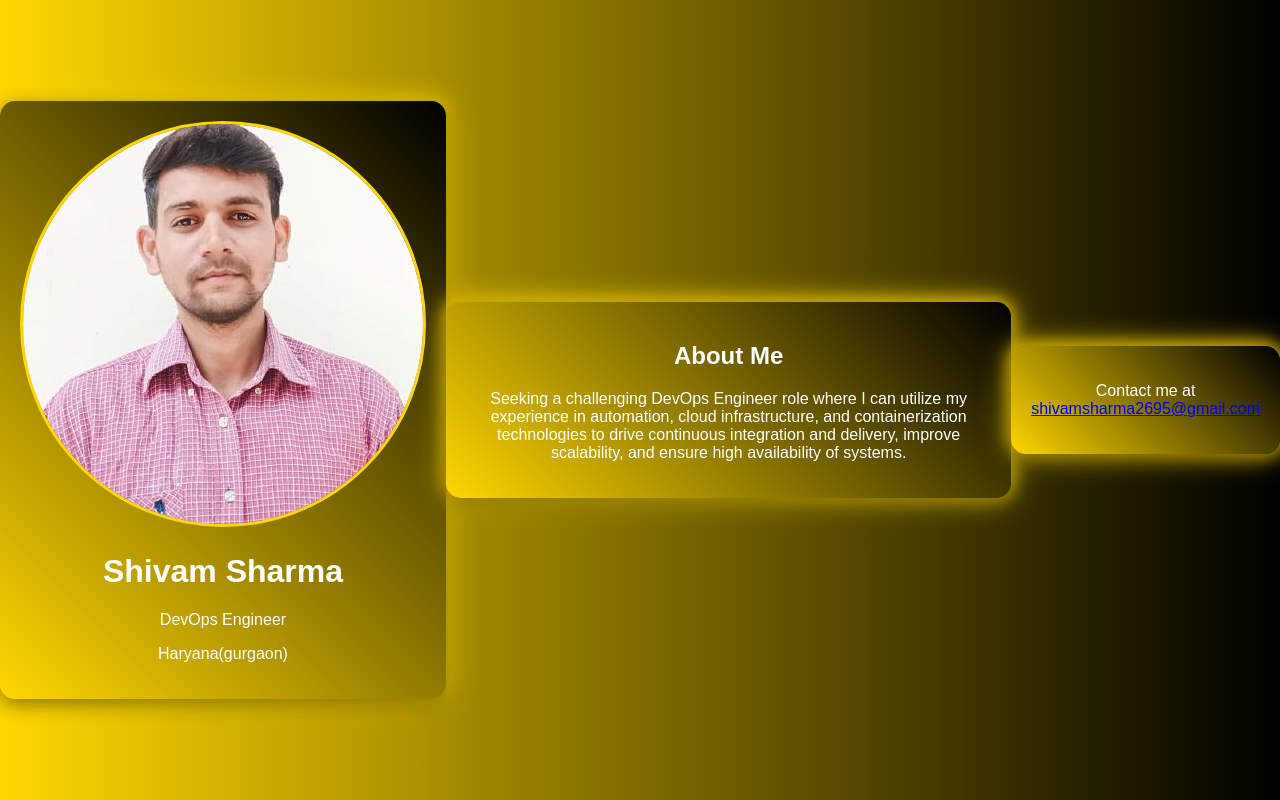
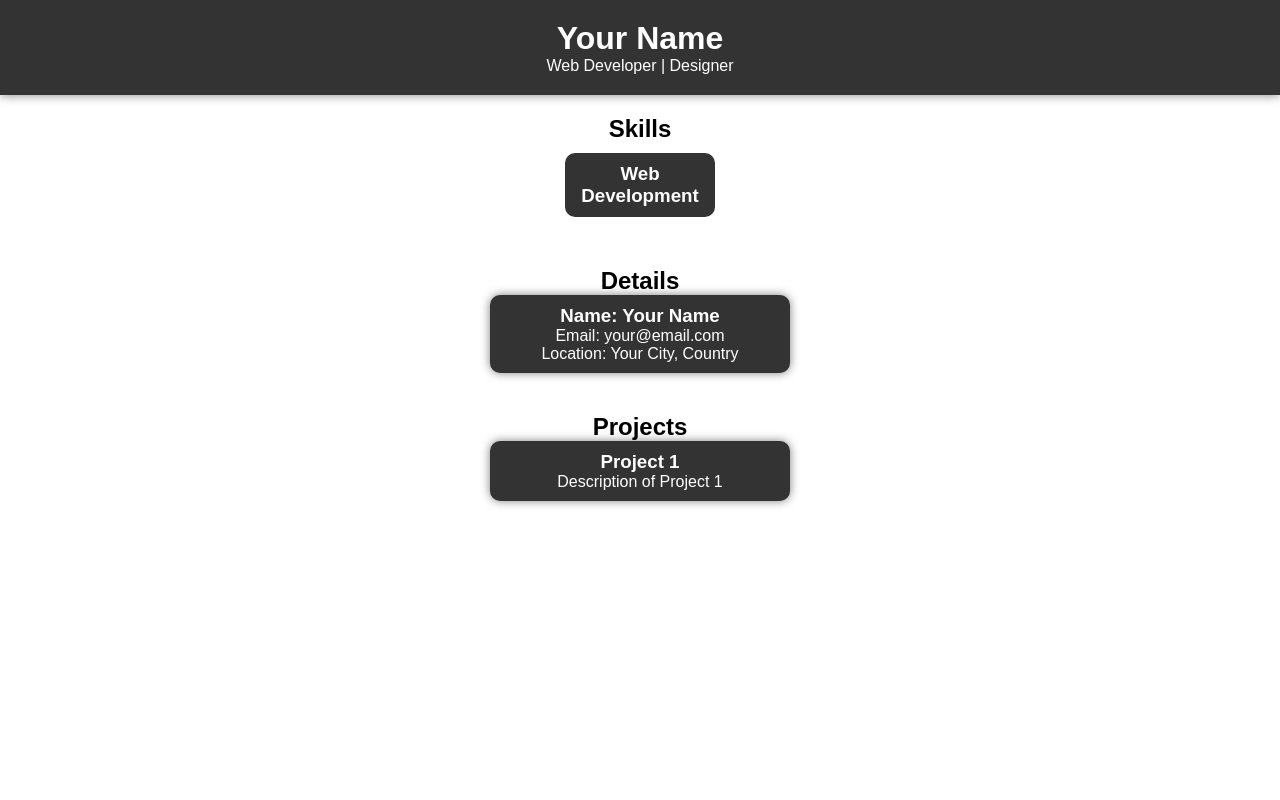
Before and after one commit to ShivDev007/school_app, a Flask app: page / in a window 1280 px wide. Run offline with Flask 3, Linux system fonts and the light colour scheme.

Commit message:
added new design

```diff
--- /dev/null
+++ b/static/styles.css
@@ -0,0 +1,73 @@
+/* Reset some default styles */
+* {
+    margin: 0;
+    padding: 0;
+    box-sizing: border-box;
+}
+
+body {
+    font-family: Arial, sans-serif;
+}
+
+/* Header Styles */
+header {
+    text-align: center;
+    background-color: #333;
+    color: #fff;
+    padding: 20px;
+    box-shadow: 0 0 10px rgba(0, 0, 0, 0.5);
+}
+
+/* Skills Section Styles */
+.skills {
+    text-align: center;
+    padding: 20px;
+}
+
+.skill-card {
+    display: inline-block;
+    width: 150px;
+    background-color: #333;
+    color: #fff;
+    border-radius: 10px;
+    margin: 10px;
+    padding: 10px;
+    transition: background-color 0.3s, transform 0.3s;
+}
+
+.skill-card:hover {
+    background-color: #28a745; /* Green neon glow color */
+    transform: scale(1.1);
+}
+
+/* Details Section Styles */
+.details {
+    text-align: center;
+    padding: 20px;
+}
+
+.detail-card {
+    width: 300px;
+    margin: 0 auto;
+    background-color: #333;
+    color: #fff;
+    border-radius: 10px;
+    padding: 10px;
+    box-shadow: 0 0 10px rgba(0, 0, 0, 0.5);
+}
+
+/* Projects Section Styles */
+.projects {
+    text-align: center;
+    padding: 20px;
+}
+
+.project-card {
+    width: 300px;
+    margin: 0 auto;
+    background-color: #333;
+    color: #fff;
+    border-radius: 10px;
+    padding: 10px;
+    box-shadow: 0 0 10px rgba(0, 0, 0, 0.5);
+}
--- a/templates/index.html
+++ b/templates/index.html
@@ -1,77 +1,41 @@
 <!DOCTYPE html>
-<html lang="en">
+<html>
 <head>
-    <meta charset="UTF-8">
-    <meta name="viewport" content="width=device-width, initial-scale=1.0">
-    <link rel="stylesheet" href="{{ url_for('static', filename='styles.css') }}">
-    <!-- Add this line to your HTML <head> section to include Animate.css -->
-    <link rel="stylesheet" href="https://cdnjs.cloudflare.com/ajax/libs/animate.css/4.1.1/animate.min.css">
-
-    <style>
-        body {
-            background: linear-gradient(90deg, #FFD700, #000);
-            display: flex;
-            justify-content: center;
-            align-items: center;
-            min-height: 100vh;
-            margin: 0;
-            font-family: Arial, sans-serif;
-        }
-
-        .card {
-            background: linear-gradient(45deg, #FFD700, #000);
-            border-radius: 15px;
-            box-shadow: 0 5px 15px rgba(0, 0, 0, 0.3);
-            color: #FFF;
-            padding: 20px;
-            text-align: center;
-            animation: neon-glow 1.5s infinite alternate;
-        }
-
-        .profile-image img {
-            border-radius: 50%;
-            border: 3px solid #FFD700;
-        }
-
-        .animate__animated {
-            animation-duration: 1s;
-        }
-
-        @keyframes neon-glow {
-            0% {
-                box-shadow: 0 5px 15px rgba(0, 0, 0, 0.3), 0 0 10px #FFD700, 0 0 20px #FFD700;
-            }
-            100% {
-                box-shadow: 0 5px 20px rgba(0, 0, 0, 0.5), 0 0 15px #FFD700, 0 0 30px #FFD700;
-            }
-        }
-    </style>
-
-    <title>Your Profile</title>
+    <link rel="stylesheet" href="../static/styles.css">
 </head>
 <body>
-    <div class="card animate__animated animate__fadeIn">
-        <div class="profile-image">
-            <img src="../static/profile2.jfif" alt="Your Profile Image">
+    <header>
+        <h1>Your Name</h1>
+        <p>Web Developer | Designer</p>
+    </header>
+
+    <section class="skills">
+        <h2>Skills</h2>
+        <div class="skill-card">
+            <div class="skill-icon">
+                <i class="fas fa-code"></i>
+            </div>
+            <h3>Web Development</h3>
         </div>
-        <div class="profile-info">
-            <h1>Shivam Sharma</h1>
-            <p>DevOps Engineer</p>
-            <p>Haryana(gurgaon)</p>
+        <!-- Add more skill cards as needed -->
+    </section>
+
+    <section class="details">
+        <h2>Details</h2>
+        <div class="detail-card">
+            <h3>Name: Your Name</h3>
+            <p>Email: your@email.com</p>
+            <p>Location: Your City, Country</p>
         </div>
-    </div>
+    </section>
 
-    <!-- Add more card-style sections here -->
-
-    <div class="card about-card animate__animated animate__fadeIn">
-        <h2>About Me</h2>
-        <p>Seeking a challenging DevOps Engineer role where I can utilize my experience in automation, cloud infrastructure, and containerization technologies to drive continuous integration and delivery, improve scalability, and ensure high availability of systems.</p>
-    </div>
-
-    <!-- ... (footer section comes next) -->
-
-    <div class="card footer-card animate__animated animate__fadeIn">
-        <p>Contact me at <a href="mailto:your@email.com">shivamsharma2695@gmail.com</a></p>
-    </div>
+    <section class="projects">
+        <h2>Projects</h2>
+        <div class="project-card">
+            <h3>Project 1</h3>
+            <p>Description of Project 1</p>
+        </div>
+        <!-- Add more project cards as needed -->
+    </section>
 </body>
 </html>
```
